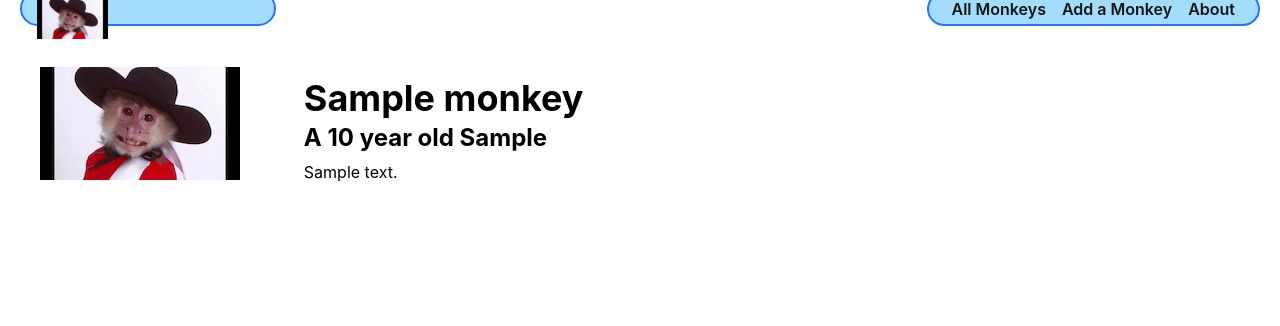
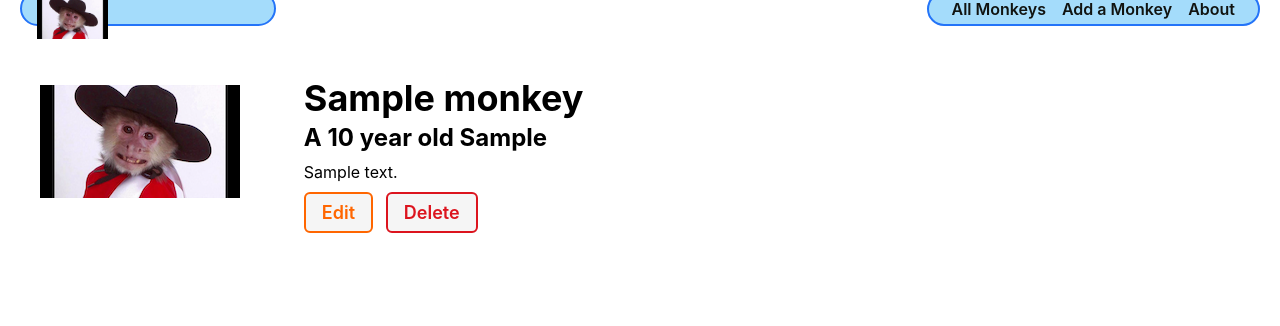
Before and after one commit to rbozek/finch-collector-lab, a Django app: page /monkeys/1/ in a window 1280 px wide. Shown: the part 29-355 px from the top of the page. Run offline with Django 4.2, Linux system fonts and the light colour scheme; tables that the repository leaves empty hold one stand-in row (values such as "Sample post").

Commit message:
setup update & delete

```diff
--- a/main_app/templates/monkeys/detail.html
+++ b/main_app/templates/monkeys/detail.html
@@ -26,6 +26,12 @@
       <h2>A {{ monkey.breed }} kitten.</h2>
     {% endif %}
     <p>{{ monkey.description }}</p>
+    {% comment %} New markup {% endcomment %}
+    <div class="monkey-actions">
+      <a href="{% url 'monkey-update' monkey.id %}" class="btn warn">Edit</a>
+      <a href="{% url 'monkey-delete' monkey.id %}" class="btn danger">Delete</a>
+    </div>
+    {% comment %} New markup above {% endcomment %}
   </div>
 </section>
 
--- a/main_app/urls.py
+++ b/main_app/urls.py
@@ -8,4 +8,6 @@ urlpatterns = [
   path('monkeys/<int:monkey_id>/', views.monkey_detail, name='monkey-detail'),
   # using CBV's below:
   path('monkeys/create/', views.MonkeyCreate.as_view(), name='monkey-create'),
+  path('monkeys/<int:pk>/update/', views.MonkeyUpdate.as_view(), name='monkey-update'),
+  path('monkeys/<int:pk>/delete/', views.MonkeyDelete.as_view(), name='monkey-delete'),
 ]
--- a/main_app/views.py
+++ b/main_app/views.py
@@ -1,5 +1,5 @@
 from django.shortcuts import render
-from django.views.generic.edit import CreateView
+from django.views.generic.edit import CreateView, UpdateView, DeleteView
 from .models import Monkey
 
 # Added
@@ -31,3 +31,12 @@ class MonkeyCreate(CreateView):
   # fields = ['name', 'breed', 'description', 'age']
   # going to use method written in models.py instead:
   # success_url = '/monkeys/'
+
+class MonkeyUpdate(UpdateView):
+  model = Monkey
+  # Let's disallow the renaming of a cat by excluding the name field!
+  fields = ['breed', 'description', 'age']
+
+class MonkeyDelete(DeleteView):
+  model = Monkey
+  success_url = '/monkeys/'
```
